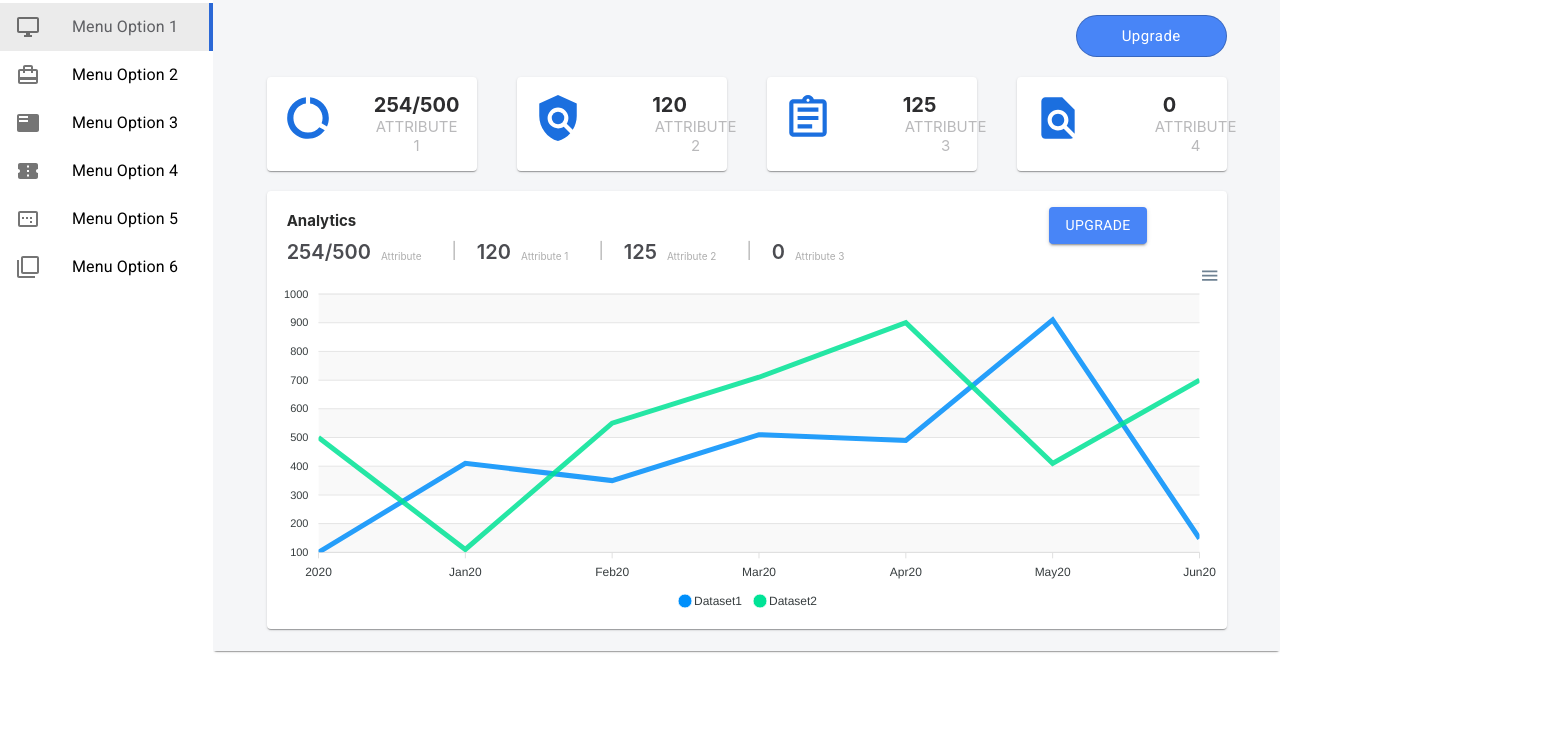
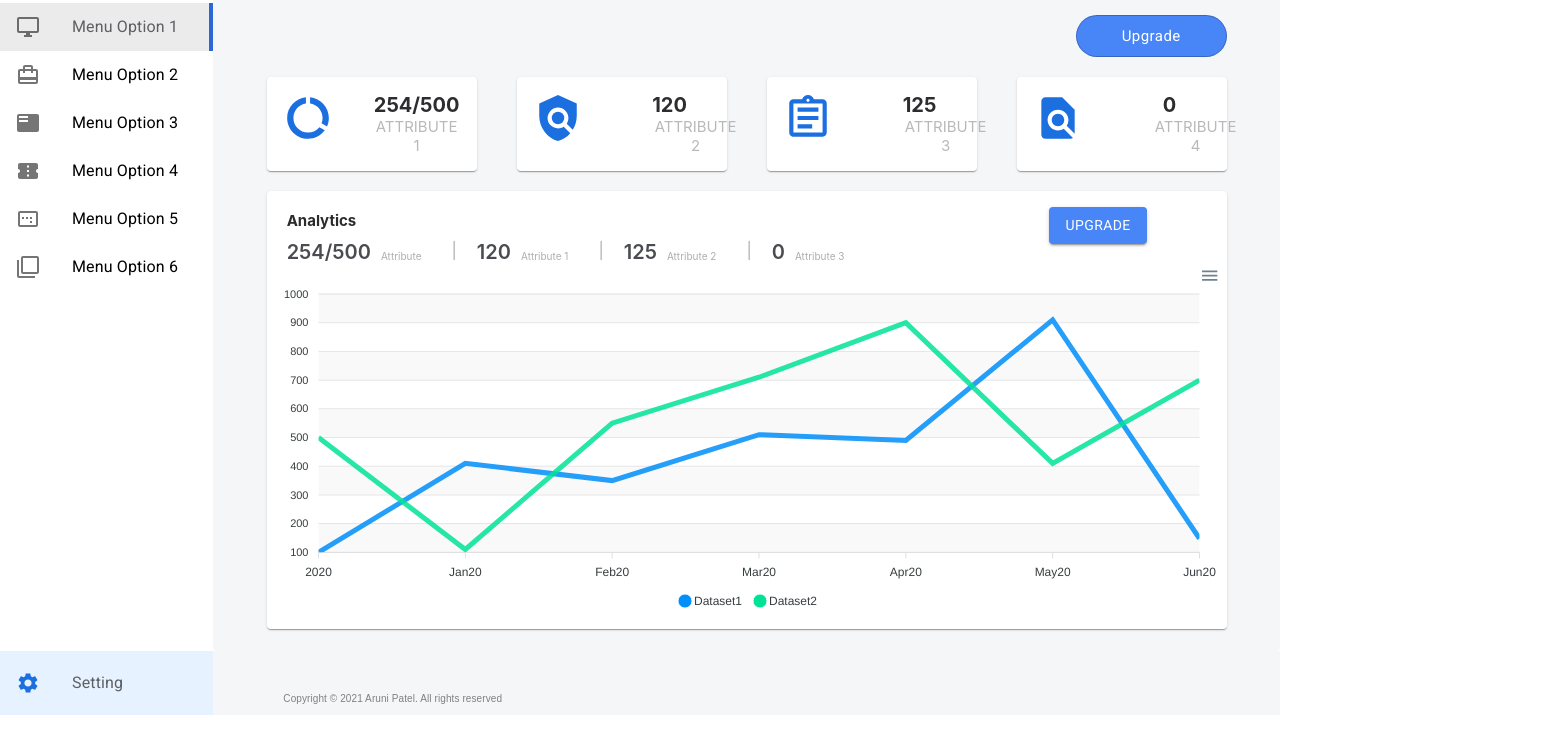
Before and after one commit to arunipatel06/Calender-App, a React (Create React App) app in the folder calender-app/: page / in a window 1280 px wide. Shown: the part 61-800 px from the top of the page, 1563 px wide, since content can reach past the window. Built offline with nearby package versions, Linux system fonts and the light colour scheme.

Commit message:
polishing component and adding footer

```diff
--- a/calender-app/src/components/HomePage.js
+++ b/calender-app/src/components/HomePage.js
@@ -3,16 +3,23 @@ import MenuList from "./MenuList";
 import ScoreCards from "./ScoreCards";
 import Navbar from "./Navbar";
 import Chart from "./Chart";
-import { Grid, Button } from "@material-ui/core";
+import { Grid, Button, Typography } from "@material-ui/core";
 import { makeStyles } from "@material-ui/core/styles";
 import Paper from "@material-ui/core/Paper";
+import List from "@material-ui/core/List";
+import ListItem from "@material-ui/core/ListItem";
+import ListItemText from "@material-ui/core/ListItemText";
+import ListItemIcon from "@material-ui/core/ListItemIcon";
+
+//icons
+import SettingsIcon from "@material-ui/icons/Settings";
 
 const useStyles = makeStyles((theme) => ({
   paperComponent: {
     height: "100%",
     textAlign: "center",
     color: theme.palette.text.secondary,
-    marginBottom: "10px",
+    backgroundColor: "#f5f6f8",
   },
   logo: {
     fontSize: "20px",
@@ -27,7 +34,6 @@ const useStyles = makeStyles((theme) => ({
   chart: {
     padding: "2% 5%",
     marginTop: "2px",
-    backgroundColor: "#f5f6f8",
   },
   button: {
     borderRadius: "25px",
@@ -38,9 +44,33 @@ const useStyles = makeStyles((theme) => ({
     color: "white",
     backgroundColor: "#4885f7",
   },
+  setting: {
+    color: "#5e5f63",
+    backgroundColor: "#e6f2ff",
+  },
+  menulist: {
+    display: "flex",
+    flexDirection: "column",
+  },
+  div: {
+    width: "100vw",
+    margin: "40px 0px 0px 70px ",
+    float: "top",
+  },
+  text: {
+    textAlign: "left",
+    fontFamily: '"Manrope", sans-serif',
+    fontSize: "10px",
+    fontWeight: "regular",
+    color: "gray",
+  },
+  icon: {
+    color: "#1b6fdf",
+  },
 }));
 const HomePage = () => {
   const classes = useStyles();
+
   return (
     <div>
       <Grid container>
@@ -52,8 +82,10 @@ const HomePage = () => {
             <Navbar />
           </Paper>
         </Grid>
-        <Grid xs={2}>
-          <MenuList />
+        <Grid xs={2} className={classes.menulist}>
+          <div>
+            <MenuList />
+          </div>
         </Grid>
         <Grid xs={10}>
           <div className={classes.rightPanel}>
@@ -67,7 +99,7 @@ const HomePage = () => {
               </Button>
             </div>
 
-            <Paper className={classes.paperComponent}>
+            <Paper className={classes.paperComponent} elevation={0}>
               <div className={classes.chart}>
                 <div>
                   <ScoreCards />
@@ -79,6 +111,25 @@ const HomePage = () => {
             </Paper>
           </div>
         </Grid>
+        <Grid xs={2}>
+          <div className={classes.setting}>
+            <List>
+              <ListItem button>
+                <ListItemIcon>
+                  <SettingsIcon className={classes.icon} />
+                </ListItemIcon>
+                <ListItemText primary="Setting" />
+              </ListItem>
+            </List>
+          </div>
+        </Grid>
+        <Grid xs={10} style={{ backgroundColor: "#f5f6f8" }}>
+          <div className={classes.div}>
+            <Typography className={classes.text}>
+              Copyright © 2021 Aruni Patel. All rights reserved
+            </Typography>
+          </div>
+        </Grid>
       </Grid>
     </div>
   );
```
